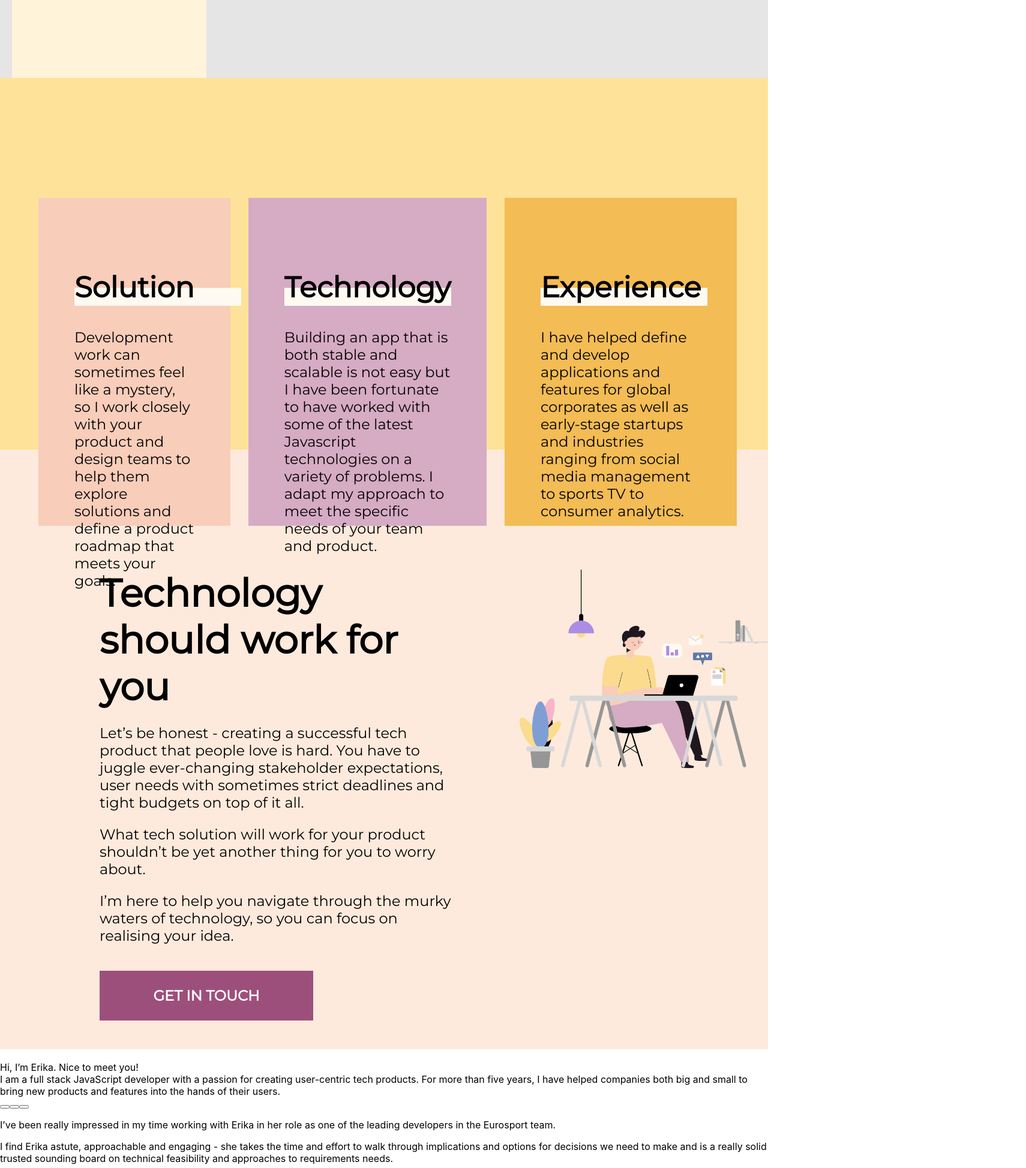
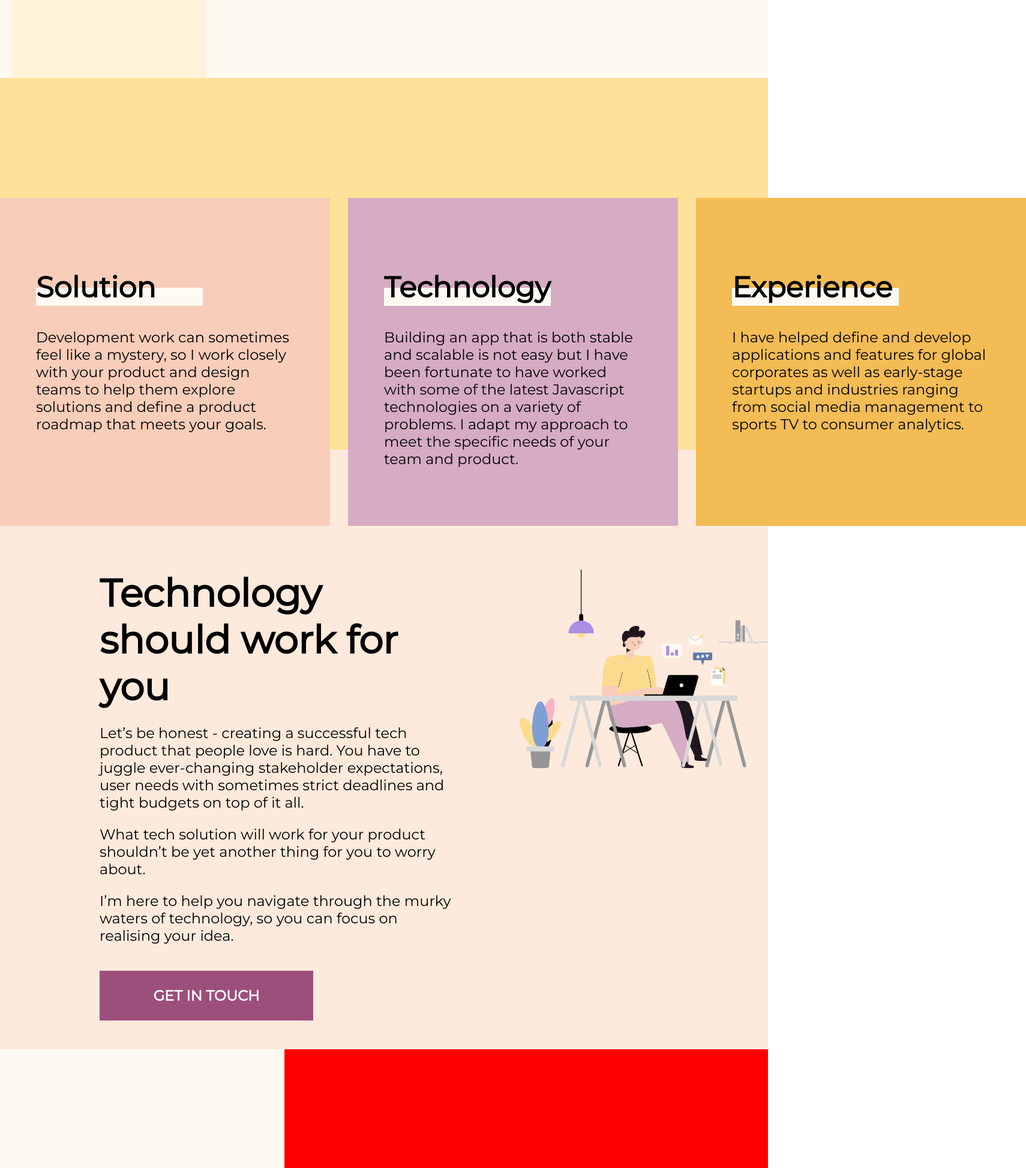
Before and after one commit to linas19/Erika_HomePage, a Next.js app: page / in a window 1280 px wide. Shown: the part 840-2788 px from the top of the page at 60% size, 1710 px wide, since content can reach past the window. Built offline with nearby package versions, Linux system fonts and the light colour scheme.

Commit message:
pushing current

```diff
--- a/pages/index.js
+++ b/pages/index.js
@@ -79,15 +79,22 @@ export default function Home() {
         </div>
         <div className={styles.thirdPage}>
           <div className={styles.thirdPageTop}>
-            <div className={styles.erikaPic}>
-              <img />
+            <div className={styles.thirdPageTopLeft}>
+              <div className={styles.thirdPageTopLeftImage}>
+                <Image src='/Erika.png' width={753} height={840} alt='Image2'/>
+              </div>
             </div>
-            <div>Hi, I’m Erika. Nice to meet you!</div>
-            <div>I am a full stack JavaScript developer with a passion for creating user-centric tech products. For more than five years, I have helped companies both big and small to bring new products and features into the hands of their users.</div>
-            <div className={styles.socialMediaButtons}>
-              <button></button>
-              <button></button>
-              <button></button>
+            <div className={styles.thirdPageTopRight}>
+              <div className={styles.thirdPageTopRightText}>
+                <div className={styles.thirdPageTopRightTextIntro}>Hi, I’m Erika. Nice to meet you!</div>
+                <div className={styles.thirdPageTopRightTextDescription}>I am a full stack JavaScript developer with a passion for creating user-centric tech products. For more than five years, I have helped companies both big and small to bring new products and features into the hands of their users.</div>
+                <div className={styles.thirdPageTopRightTextButtons}>
+                  <button></button>
+                  <button></button>
+                  <button></button>
+                </div>
+              </div>
+
             </div>
           </div>
           <div className={styles.thirdPageBottom}>
--- a/styles/Home.module.css
+++ b/styles/Home.module.css
@@ -31,7 +31,7 @@
 }
 .firstPage {
   display: flex;
-  background: #E5E5E5;
+  background: #FEFAF2;
 }
 .firstPageLeftSide {
   background: #FFF3DA;
@@ -80,8 +80,8 @@
 }
 .threePoints {
   display: flex;
-  padding-left: 5%;
-  padding-right: 5%;
+  justify-content: space-evenly;
+  flex-shrink: 0;
   padding-top: 200px;
   width: 100%;
   position: relative;
@@ -91,6 +91,7 @@
   width: 550px;
   background: #F8CDBA;
   margin-right: 30px;
+  flex-shrink: 0;
 }
 .solutionBox {
   padding-left: 60px;
@@ -120,6 +121,7 @@
   width: 550px;
   background: #D6ABC4;
   margin-right: 30px;
+  flex-shrink: 0;
 }
 .technologyBox {
   padding-left: 60px;
@@ -149,6 +151,7 @@
   width: 550px;
   background: #F3BC54;
   margin-right: 30px;
+  flex-shrink: 0;
 }
 .experienceBox {
   padding-left: 60px;
@@ -197,3 +200,21 @@
   font-family: 'Montserrat', sans-serif;
   margin-bottom: 20px;
 }
+.thirdPage {
+  background-color: #FEFAF2;
+}
+.thirdPageTop {
+  display: flex;
+
+}
+.thirdPageTopLeft {
+  margin-left: 120px;
+  margin-top: 200px;
+}
+.thirdPageTopRight {
+  background-color: red;
+  padding-top: 500px;
+}
+.thirdPageTopLeftImage {
+
+}
```
Also changed, not shown: public/Erika.png (renamed from public/Mask Group.png).
